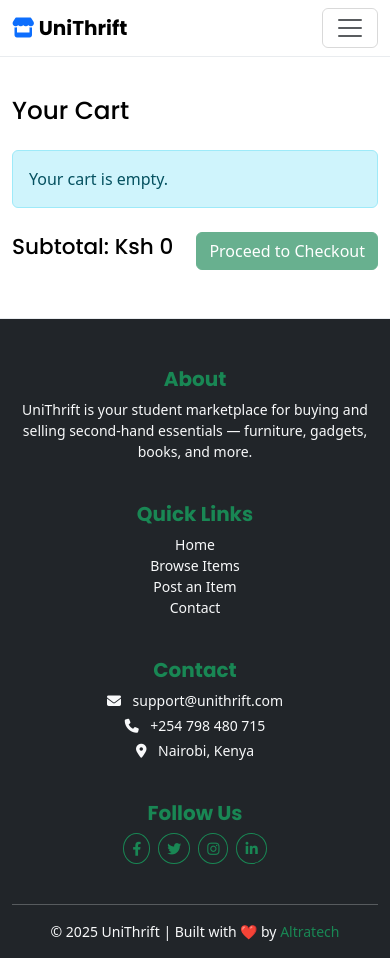
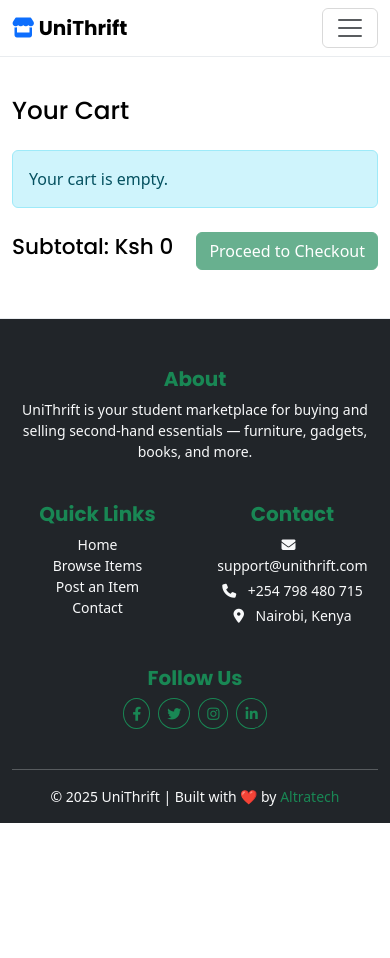
Before and after one commit to Amos-mathu/UniThrift, a plain HTML site: page cart.html in a window 390 px wide. After the commit the page ends 844 px from the top, so only its background shows below. Drawn offline with nearby package versions, Linux system fonts and the light colour scheme; some packages are replaced by stand-ins of ours; a script that the page names is missing.

Commit message:
Update footer layout for improved responsiveness and structure

```diff
--- a/cart.html
+++ b/cart.html
@@ -78,15 +78,15 @@
   <div class="container">
     <div class="row text-center text-md-start">
       <!-- About -->
-      <div class="col-md-3 mb-4">
-        <h5 class="text-success fw-bold">About </h5>
+      <div class="col-12 col-md-6 col-lg-3 mb-4">
+        <h5 class="text-success fw-bold">About</h5>
         <p class="small">
           UniThrift is your student marketplace for buying and selling second-hand essentials — furniture, gadgets, books, and more.
         </p>
       </div>
 
       <!-- Quick Links -->
-      <div class="col-md-3 mb-4">
+      <div class="col-6 col-md-6 col-lg-3 mb-4">
         <h5 class="text-success fw-bold">Quick Links</h5>
         <ul class="list-unstyled small">
           <li><a href="index.html" class="text-decoration-none text-light">Home</a></li>
@@ -97,7 +97,7 @@
       </div>
 
       <!-- Contact -->
-      <div class="col-md-3 mb-4">
+      <div class="col-6 col-md-6 col-lg-3 mb-4">
         <h5 class="text-success fw-bold">Contact</h5>
         <p class="small mb-1"><i class="fas fa-envelope me-2"></i> support@unithrift.com</p>
         <p class="small mb-1"><i class="fas fa-phone me-2"></i> +254 798 480 715</p>
@@ -105,7 +105,7 @@
       </div>
 
       <!-- Follow Us -->
-      <div class="col-md-3 mb-4">
+      <div class="col-12 col-md-6 col-lg-3 mb-4">
         <h5 class="text-success fw-bold">Follow Us</h5>
         <div class="d-flex justify-content-center justify-content-md-start gap-2">
           <a href="#" class="btn btn-outline-success btn-sm rounded-circle"><i class="fab fa-facebook-f"></i></a>
@@ -124,6 +124,7 @@
   </div>
 </footer>
 
+
     <!-- Scripts -->
     <script src="https://cdn.jsdelivr.net/npm/bootstrap@5.3.0/dist/js/bootstrap.bundle.min.js"></script>
     <script src="https://cdn.jsdelivr.net/npm/sweetalert2@11"></script>
```
